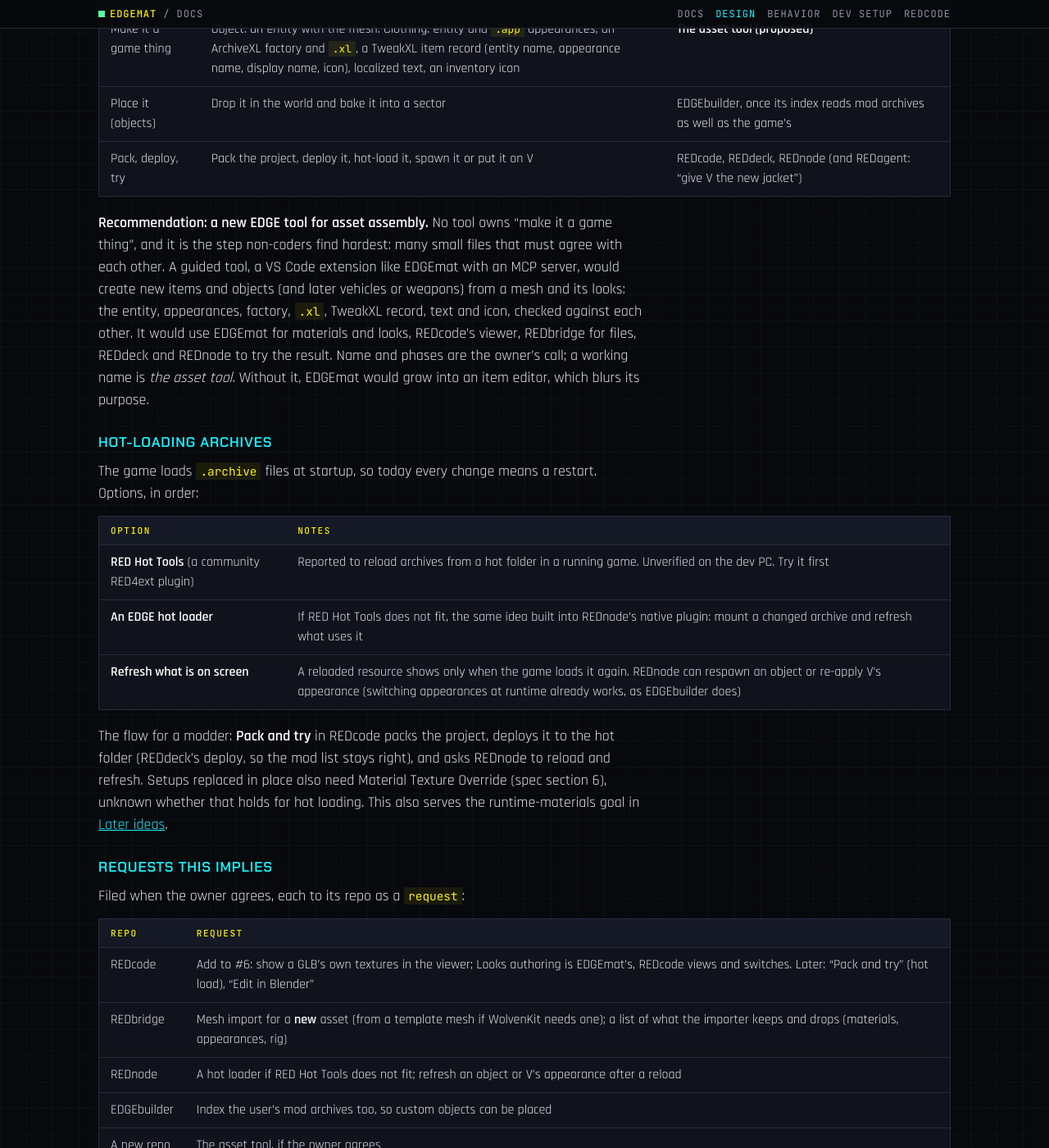
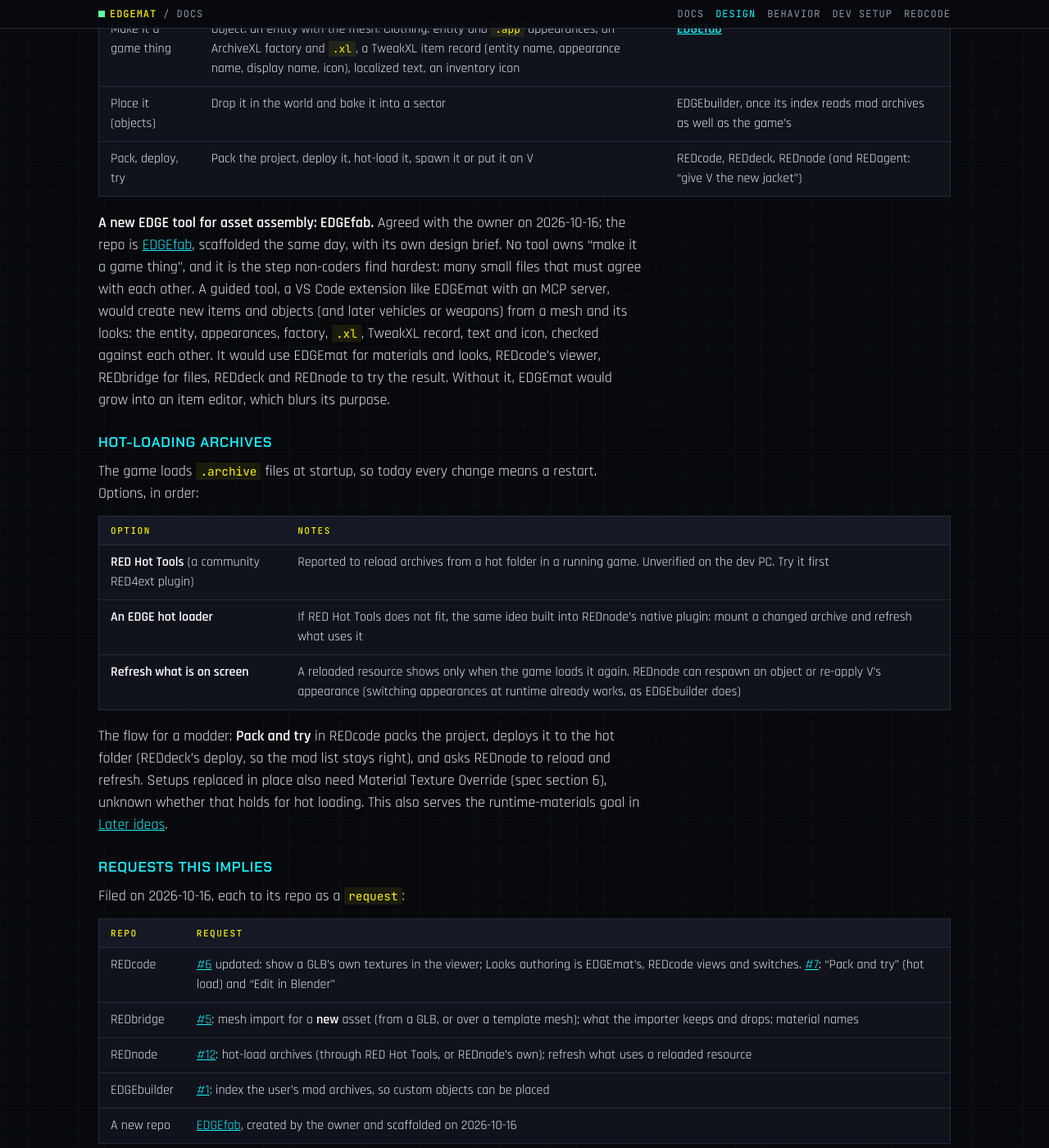
Before and after one commit to Edgemodders/EDGEmat, a Jekyll site: the page built from docs/design.md, in a window 1280 px wide and 1400 px high, scrolled down 7161 px. Shown: the whole window at 82% size. Built offline with Jekyll 4.4.1, drawn with Linux system fonts in a browser that asks for light colours; our own code applies the rules of GitHub Pages for plain Markdown files; some of the changed text lies outside the part shown.

Commit message:
Design: the asset tool is EDGEfab; custom-asset requests filed
REDcode #6 updated and #7, REDbridge #5, REDnode #12, EDGEbuilder #1.

Co-Authored-By: Claude Opus 5.5 <noreply@anthropic.com>

```diff
--- a/docs/design.md
+++ b/docs/design.md
@@ -101,7 +101,7 @@ The goal for a modder: preview meshes with their appearances and materials in RE
 | Turning a material into something renderable | **EDGEmat** | Layered materials need what EDGEmat knows: setup, masks, templates, microblends, the level math (spec sections 3 to 5). Later `.mi` and `.mt` |
 | Authoring materials | EDGEmat | Its purpose |
 | **Authoring a mesh's appearances**: its looks, which material each submesh uses, new looks and variants. "Save as new look" in a recolor is one case | **EDGEmat** | Revised with the owner on 2026-10-16: an appearance is a set of materials, so its editor belongs beside the material editor. EDGEmat's **Looks** editor ([Custom assets](#custom-assets-from-a-model-to-the-game)) |
-| An item's or entity's appearances (`.app`, `.ent`), and generic editing of any file | REDcode, then the asset tool | REDcode's CR2W editor edits any file raw. Guided item appearances belong to the proposed asset tool ([Custom assets](#custom-assets-from-a-model-to-the-game)) |
+| An item's or entity's appearances (`.app`, `.ent`), and generic editing of any file | REDcode, then EDGEfab | REDcode's CR2W editor edits any file raw. Guided item appearances for new assets belong to [EDGEfab](https://github.com/Edgemodders/EDGEfab) ([Custom assets](#custom-assets-from-a-model-to-the-game)) |
 
 **How they connect.** EDGEmat exports an API (`apiVersion` 1) with `renderMaterials(mesh, appearance)`: per material name, baked PBR maps (color, normal, roughness, metalness) as PNG bytes, marked approximate until M4 checks them against the game, and an event when a material changes. REDcode's viewer asks for them when EDGEmat is active and keeps flat colors otherwise, the way REDcode reads REDdeck's API. Baking to plain maps keeps the contract small and serves three more uses: `mat_render`, glTF exports with real textures, and library thumbnails. Requested as [REDcode #6](https://github.com/Edgemodders/REDcode/issues/6) on 2026-10-15, with appearance switching, and with REDcode's planned layered material preview (C6) handed to EDGEmat.
 
@@ -117,7 +117,7 @@ The goal for a modder: preview meshes with their appearances and materials in RE
 |---|---|---|---|
 | 1 | **Import a textured model** from Blender or an AI model service such as Tripo | REDbridge (geometry, images), EDGEmat (materials, looks) | **glTF and GLB first**: Blender exports them natively, Tripo and most AI services offer GLB, and WolvenKit's importer, which REDbridge's `project.import` runs, reads glTF. FBX and OBJ through Blender (EDGE can call an installed Blender in the background to convert) or asked for as GLB. Geometry becomes a `.mesh`; the model's images become `.xbm` (both exist in REDbridge 0.7.0). **Unverified:** WolvenKit's importer appears to import over an existing `.mesh` ("keeps the replaced file's settings"), so a new asset may start from a template mesh; to check with REDbridge |
 | 2 | **View the model** with its in-game appearances | REDcode's viewer | Before import, a GLB shows its own textures: three.js loads them already, REDcode's viewer currently paints flat colors instead. After import, the viewer switches appearances and gets materials from EDGEmat (REDcode #6). Authoring the appearances is EDGEmat's **Looks** editor (the table above) |
-| 3 | **The whole asset workflow**, from a model to a working item or object | Several tools, guided by a proposed **asset tool** | Below |
+| 3 | **The whole asset workflow**, from a model to a working item or object | Several tools, guided by **[EDGEfab](https://github.com/Edgemodders/EDGEfab)** | Below |
 | 4 | **Hot-load updated archives** into the running game | REDnode (game side), REDcode (pack), REDdeck (deploy) | Below |
 
 ### What EDGEmat adds for this
@@ -138,11 +138,11 @@ Two kinds of asset, with different hard parts: an **object** (a prop placed in t
 | Import | Geometry to `.mesh`, images to `.xbm` | REDbridge through REDcode (exists) |
 | Rig and fit (clothing only) | Weights for the player's rig, fitted to the body types; garment layering parameters | Blender with the community WolvenKit Blender add-on today. An "Edit in Blender" round trip is a candidate for REDcode |
 | Materials and looks | Materials from the model's textures, recolors, variants | **EDGEmat** |
-| Make it a game thing | Object: an entity with the mesh. Clothing: entity and `.app` appearances, an ArchiveXL factory and `.xl`, a TweakXL item record (entity name, appearance name, display name, icon), localized text, an inventory icon | **The asset tool (proposed)** |
+| Make it a game thing | Object: an entity with the mesh. Clothing: entity and `.app` appearances, an ArchiveXL factory and `.xl`, a TweakXL item record (entity name, appearance name, display name, icon), localized text, an inventory icon | **[EDGEfab](https://github.com/Edgemodders/EDGEfab)** |
 | Place it (objects) | Drop it in the world and bake it into a sector | EDGEbuilder, once its index reads mod archives as well as the game's |
 | Pack, deploy, try | Pack the project, deploy it, hot-load it, spawn it or put it on V | REDcode, REDdeck, REDnode (and REDagent: "give V the new jacket") |
 
-**Recommendation: a new EDGE tool for asset assembly.** No tool owns "make it a game thing", and it is the step non-coders find hardest: many small files that must agree with each other. A guided tool, a VS Code extension like EDGEmat with an MCP server, would create new items and objects (and later vehicles or weapons) from a mesh and its looks: the entity, appearances, factory, `.xl`, TweakXL record, text and icon, checked against each other. It would use EDGEmat for materials and looks, REDcode's viewer, REDbridge for files, REDdeck and REDnode to try the result. Name and phases are the owner's call; a working name is *the asset tool*. Without it, EDGEmat would grow into an item editor, which blurs its purpose.
+**A new EDGE tool for asset assembly: EDGEfab.** Agreed with the owner on 2026-10-16; the repo is [EDGEfab](https://github.com/Edgemodders/EDGEfab), scaffolded the same day, with its own design brief. No tool owns "make it a game thing", and it is the step non-coders find hardest: many small files that must agree with each other. A guided tool, a VS Code extension like EDGEmat with an MCP server, would create new items and objects (and later vehicles or weapons) from a mesh and its looks: the entity, appearances, factory, `.xl`, TweakXL record, text and icon, checked against each other. It would use EDGEmat for materials and looks, REDcode's viewer, REDbridge for files, REDdeck and REDnode to try the result. Without it, EDGEmat would grow into an item editor, which blurs its purpose.
 
 ### Hot-loading archives
 
@@ -158,15 +158,15 @@ The flow for a modder: **Pack and try** in REDcode packs the project, deploys it
 
 ### Requests this implies
 
-Filed when the owner agrees, each to its repo as a `request`:
+Filed on 2026-10-16, each to its repo as a `request`:
 
 | Repo | Request |
 |---|---|
-| REDcode | Add to #6: show a GLB's own textures in the viewer; Looks authoring is EDGEmat's, REDcode views and switches. Later: "Pack and try" (hot load), "Edit in Blender" |
-| REDbridge | Mesh import for a **new** asset (from a template mesh if WolvenKit needs one); a list of what the importer keeps and drops (materials, appearances, rig) |
-| REDnode | A hot loader if RED Hot Tools does not fit; refresh an object or V's appearance after a reload |
-| EDGEbuilder | Index the user's mod archives too, so custom objects can be placed |
-| A new repo | The asset tool, if the owner agrees |
+| REDcode | [#6](https://github.com/Edgemodders/REDcode/issues/6) updated: show a GLB's own textures in the viewer; Looks authoring is EDGEmat's, REDcode views and switches. [#7](https://github.com/Edgemodders/REDcode/issues/7): "Pack and try" (hot load) and "Edit in Blender" |
+| REDbridge | [#5](https://github.com/Edgemodders/REDbridge/issues/5): mesh import for a **new** asset (from a GLB, or over a template mesh); what the importer keeps and drops; material names |
+| REDnode | [#12](https://github.com/Edgemodders/REDnode/issues/12): hot-load archives (through RED Hot Tools, or REDnode's own); refresh what uses a reloaded resource |
+| EDGEbuilder | [#1](https://github.com/Edgemodders/EDGEbuilder/issues/1): index the user's mod archives, so custom objects can be placed |
+| A new repo | [EDGEfab](https://github.com/Edgemodders/EDGEfab), created by the owner and scaffolded on 2026-10-16 |
 
 ## The material library
 
```
